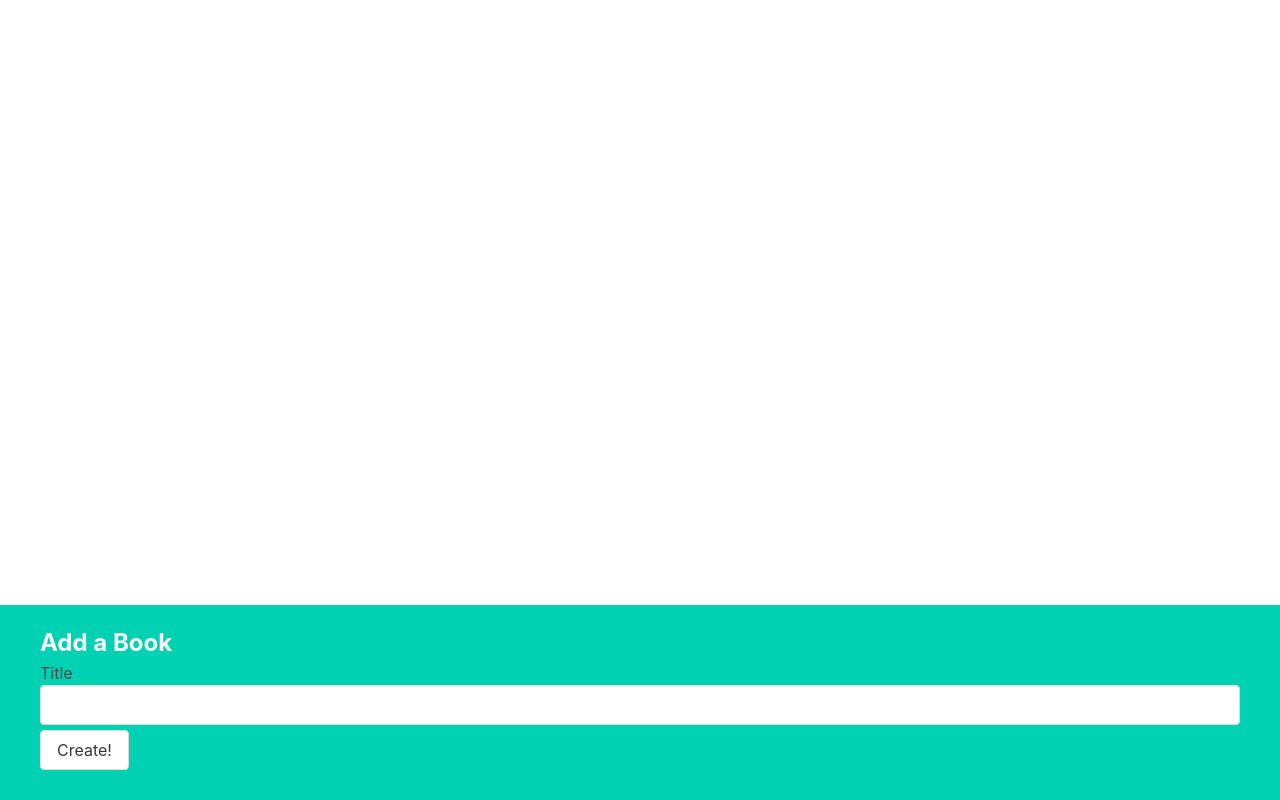
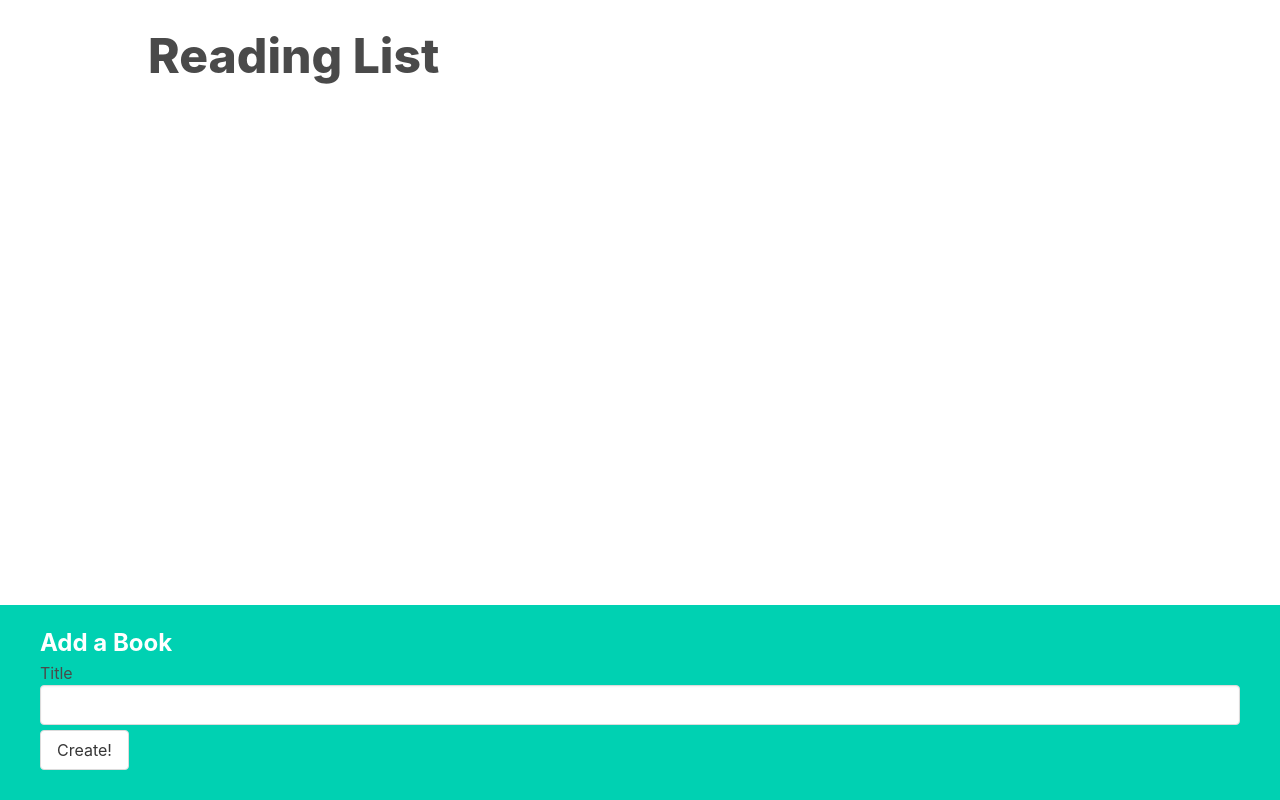
Before and after one commit to SakshiRai01/Page-Turner-Tracker, a React (Create React App) app: page / in a window 1280 px wide. Built offline with nearby package versions, Linux system fonts and the light colour scheme.

Commit message:
Added random covers for books using picsum

```diff
--- a/src/App.js
+++ b/src/App.js
@@ -32,6 +32,7 @@ function App() {
 
     return (
         <div className='app'>
+            <h1>Reading List</h1>
             <BookList books={books} onDelete={deleteBookById} onEdit={editBookById} />
             <BookCreate onCreate={createBook} />
         </div>
--- a/src/components/BookShow.js
+++ b/src/components/BookShow.js
@@ -26,6 +26,7 @@ function BookShow({ book, onDelete, onEdit })
 
     return (
         <div className='book-show'>
+            <img alt="books" src={`https://picsum.photos/seed//${book.id}/200/300`} />
             <div>{content}</div>
             <div className='actions'>
                 <button className='edit' onClick={handleEditClick}>
```
